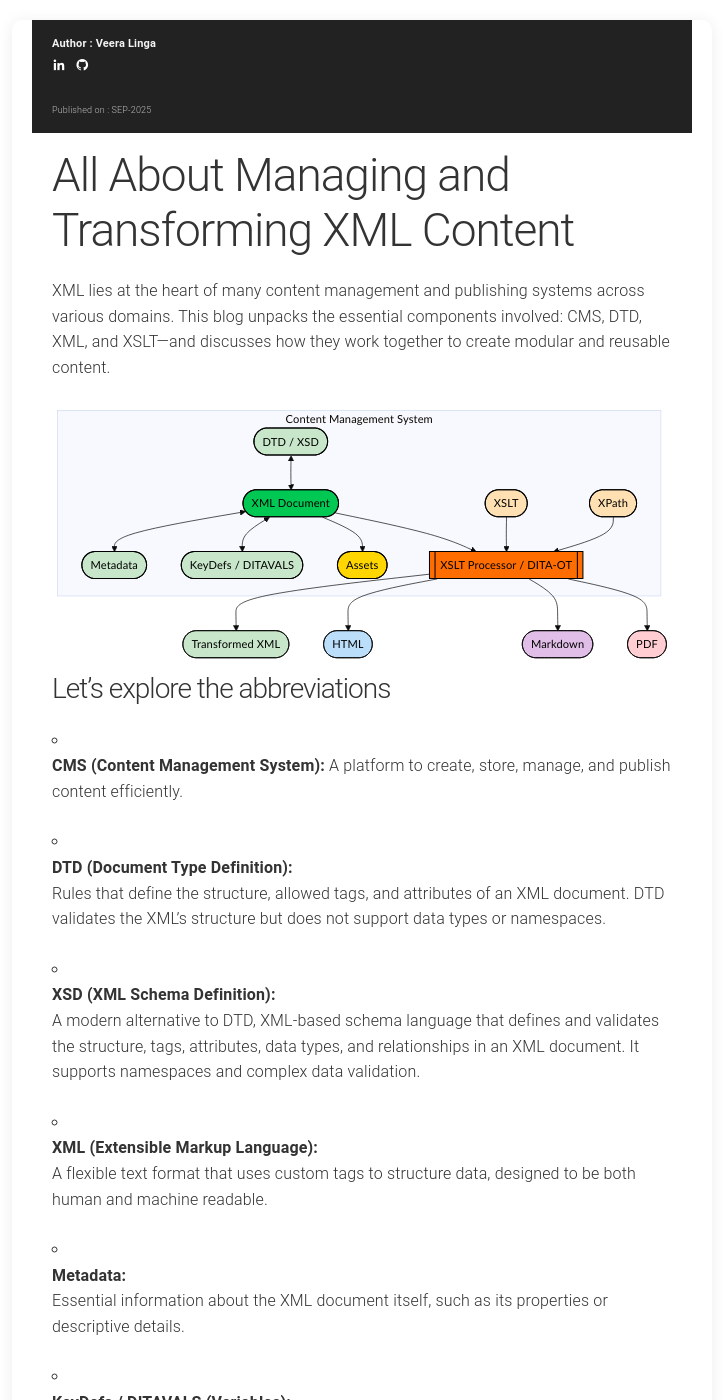
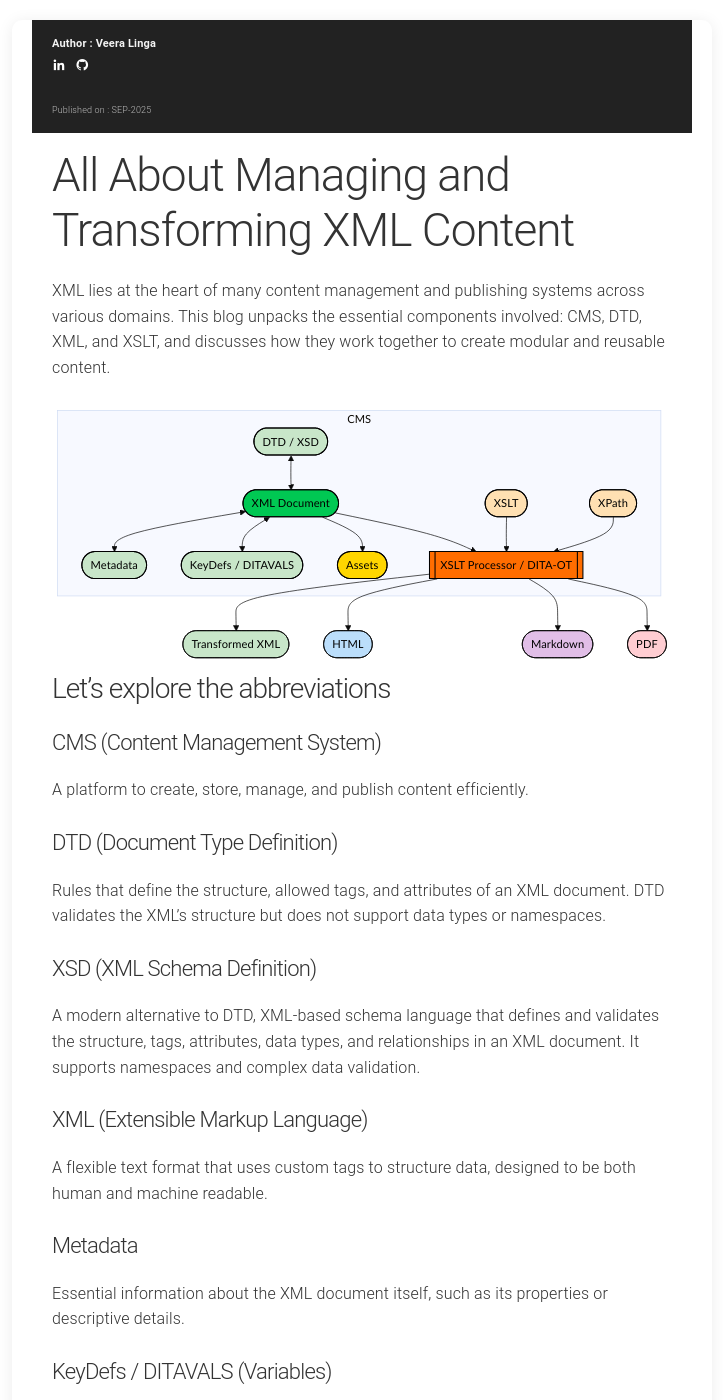
Before and after one commit to veera-linga/blogs, a Jekyll site: the page built from all-about-xml.md, in a window 1280 px wide and 1400 px high. Shown: the whole window, without its empty margins (278-1001 px from the left). Built offline with Jekyll 4.4.1, drawn with Linux system fonts in a browser that asks for light colours; our own code applies the rules of GitHub Pages for plain Markdown files; some of the changed text lies outside the part shown.

Commit message:
minor changes

```diff
--- a/all-about-xml.md
+++ b/all-about-xml.md
@@ -7,14 +7,14 @@ date: "SEP-2025"
 
 # All About Managing and Transforming XML Content
 
-XML lies at the heart of many content management and publishing systems across various domains. This blog unpacks the essential components involved: CMS, DTD, XML, and XSLT—and discusses how they work together to create modular and reusable content.
+XML lies at the heart of many content management and publishing systems across various domains. This blog unpacks the essential components involved: CMS, DTD, XML, and XSLT, and discusses how they work together to create modular and reusable content.
 
 <div class="mermaid">
 %%{init: {'theme':'base', 'flowchart': {'layout': 'elk'}}}%%
 flowchart TD
 
   %% CMS boundary
-  subgraph CMS ["Content Management System"]
+  subgraph CMS ["CMS"]
     XML(["XML Document"])
     DTD(["DTD / XSD"])
     Metadata(["Metadata"])
@@ -82,33 +82,44 @@ flowchart TD
 
 ### Let’s explore the abbreviations
 
-- **CMS (Content Management System):** A platform to create, store, manage, and publish content efficiently.
+#### CMS (Content Management System)
 
-- **DTD (Document Type Definition):**
+  A platform to create, store, manage, and publish content efficiently.
+
+#### DTD (Document Type Definition)
+
   Rules that define the structure, allowed tags, and attributes of an XML document. DTD validates the XML's structure but does not support data types or namespaces.
 
-- **XSD (XML Schema Definition):**
+#### XSD (XML Schema Definition)
+
   A modern alternative to DTD, XML-based schema language that defines and validates the structure, tags, attributes, data types, and relationships in an XML document. It supports namespaces and complex data validation.
 
-- **XML (Extensible Markup Language):**
+#### XML (Extensible Markup Language)
+
   A flexible text format that uses custom tags to structure data, designed to be both human and machine readable.
 
-- **Metadata:**
+#### Metadata
+
   Essential information about the XML document itself, such as its properties or descriptive details.
 
-- **KeyDefs / DITAVALS (Variables):**
+#### KeyDefs / DITAVALS (Variables)
+
   Named placeholders or values used in XML content to enable modular reuse and customization. For example, content can vary by product version or model, and variables allow you to mark those differences in the source XML and publish selectively.
 
-- **Assets:**
+#### Assets
+
   External supporting files linked to XML content like images, videos, or PDFs.
 
-- **XSLT (Extensible Stylesheet Language Transformations):**
+#### XSLT (Extensible Stylesheet Language Transformations)
+
   A language used to transform XML documents into other forms like HTML, PDF, or markdown by applying a set of transformation rules.
 
-- **XPath (XML Path Language):**
+#### XPath (XML Path Language)
+
   A query language used within XSLT to locate and select parts of an XML document for precise transformation. XPath lets XSLT precisely pick which parts of the XML to transform or output, based on criteria.
 
-- **XSLT Processors:**
+#### XSLT Processors
+
   Software that apply XSLT stylesheets to XML data to produce output documents in various formats. DITA-OT is a sophisticated transformation toolkit.
 
 ## Putting It All Together
```
